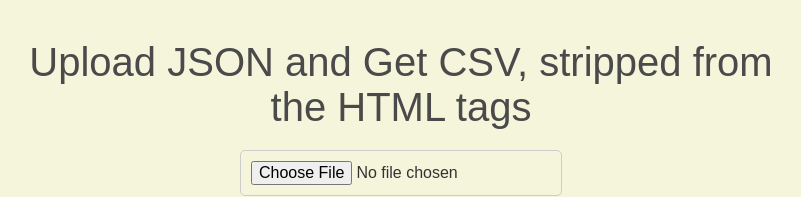
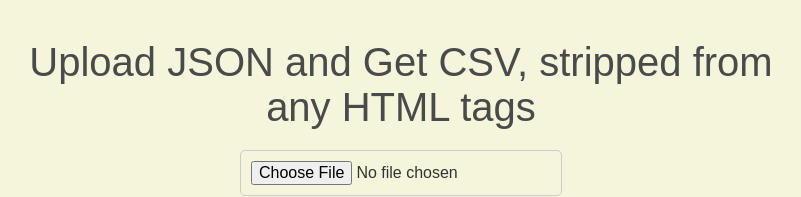
Before and after one commit to Raulanthropos/json-csv, a React (Create React App) app in the folder frontend/: page / in a window 1280 px wide. Shown: the top 197 px of the page, without its empty margins (239-1040 px from the left). Built offline with nearby package versions, Linux system fonts and the light colour scheme.

Commit message:
Changed the title, to better reflect the broadness of the newest implementation

```diff
--- a/frontend/src/App.js
+++ b/frontend/src/App.js
@@ -177,7 +177,7 @@ const App = () => {
       //   gap: "10px",
       // }}
     >
-      <Title>Upload JSON and Get CSV, stripped from the HTML tags</Title>
+      <Title>Upload JSON and Get CSV, stripped from any HTML tags</Title>
       {errorMessage && <div style={{ color: "red" }}>{errorMessage}</div>}
       {
           <Form onSubmit={handleUpload}>
```
